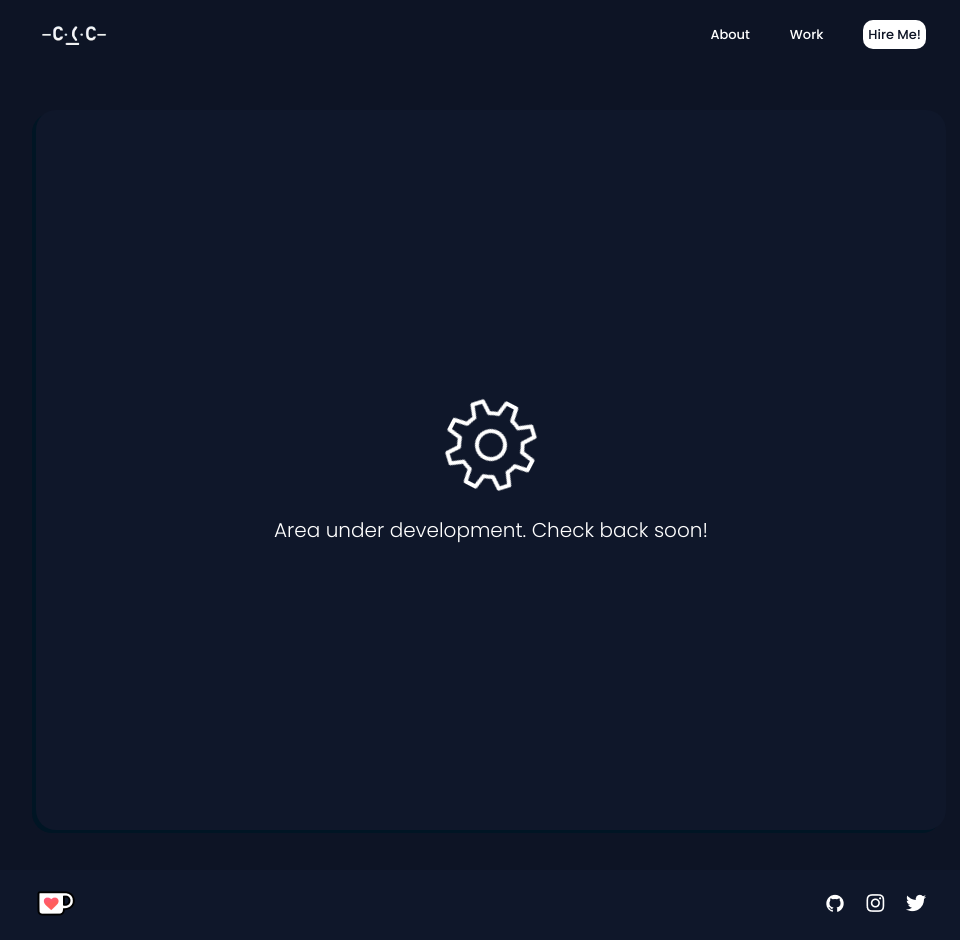
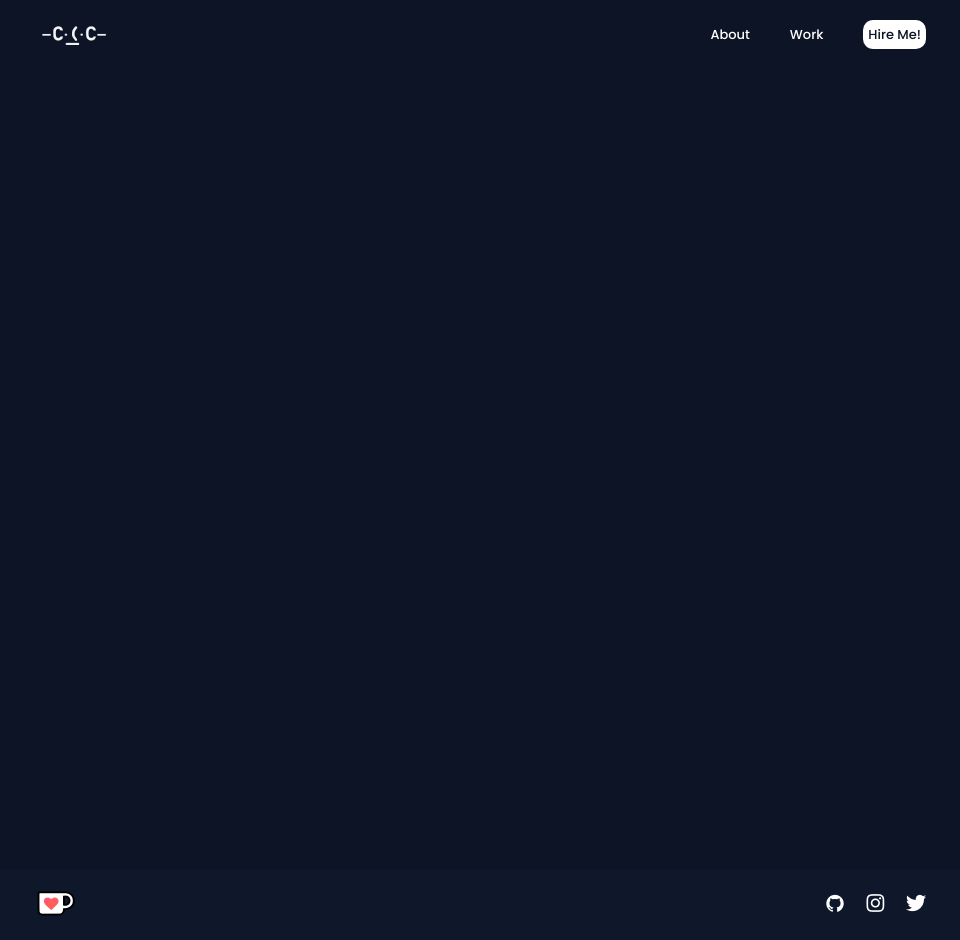
Before and after one commit to frwlmspag/Portfolio-React---Test, a React (Vite) app in the folder ReactRouter/: page /work in a window 1280 px wide. Shown: the whole page, without its empty margins (149-1109 px from the left). Built offline with nearby package versions, Linux system fonts and the light colour scheme.

Commit message:
modified:   ReactRouter/src/pages/Work/Work.jsx

```diff
--- a/ReactRouter/src/pages/Work/Work.jsx
+++ b/ReactRouter/src/pages/Work/Work.jsx
@@ -1,11 +1,16 @@
 import './work.css'
-import Gear from '../../components/Gear/Gear'
+// import Gear from '../../components/Gear/Gear'
 
 
 const Work = () => {
   return (
     <div className="work">
-      <Gear/>
+      <div className="main_work">
+        <div className="work_containter">
+
+        </div>
+      </div>
+      {/* <Gear/> */}
     </div>
   )
 }
```
